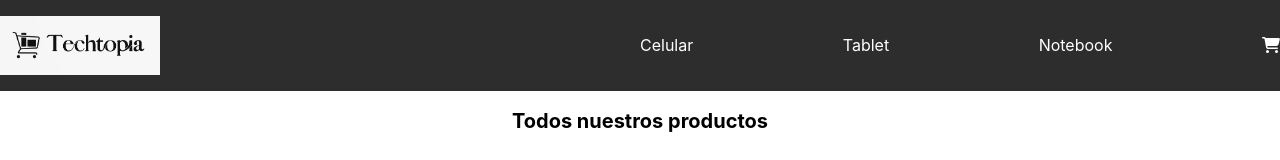
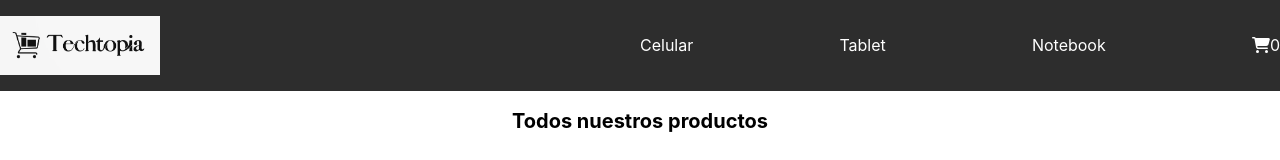
Before and after one commit to JessicaMP/ecomerce, a React (Create React App) app: page / in a window 1280 px wide. Shown: the top 160 px of the page. Built offline with nearby package versions, Linux system fonts and the light colour scheme; no server answers; the database is empty.

Commit message:
integracion de firebase usando env

```diff
--- a/package.json
+++ b/package.json
@@ -10,6 +10,7 @@
     "@testing-library/jest-dom": "^5.16.5",
     "@testing-library/react": "^13.4.0",
     "@testing-library/user-event": "^13.5.0",
+    "firebase": "^9.19.1",
     "react": "^18.2.0",
     "react-dom": "^18.2.0",
     "react-router-dom": "^6.9.0",
--- a/src/components/CardProduct/ItemListContainer/ItemListContainer.js
+++ b/src/components/CardProduct/ItemListContainer/ItemListContainer.js
@@ -1,15 +1,24 @@
 import ItemList from "../ItemList/ItemList";
 import { useEffect, useState } from "react";
 import { useParams } from "react-router-dom";
-import { getProducts, getProductsByCategory } from "../../../assets/data/mock";
+// import { getProducts, getProductsByCategory } from "../../../assets/data/mock";
+import { getDocs, collection } from "firebase/firestore";
+import { db } from "../../../services/firebase/firebaseConfig";
 
-const NotContent = ({label}) => {
+const NotContent = ({ label }) => {
   return (
     <div className="flex justify-center items-center p-10">
-    <p className="font-medium text-base">{label}</p>
+      <p className="font-medium text-base">{label}</p>
     </div>
-  )
-}
+  );
+};
+
+const setStructure = (products) => {
+  return products.map((product) => {
+    const data = product.data();
+    return { id: product.id, ...data };
+  });
+};
 
 const ItemListContainer = ({ greeting }) => {
   const [products, setProducts] = useState([]);
@@ -18,18 +27,34 @@ const ItemListContainer = ({ greeting }) => {
   const { categoryId } = useParams();
 
   useEffect(() => {
-    const asyncFunction = categoryId ? getProductsByCategory : getProducts;
     setLoading(true);
-    asyncFunction(categoryId)
-      .then((products) => {
-        setProducts(products);
-      })
-      .catch((error) => {
-        console.log(error);
-      })
-      .finally(() => {
-        setLoading(false);
-      });
+
+    const fetchProducts = async () => {
+      const productsRef = collection(db, "products");
+      const { docs = [] } = await getDocs(productsRef);
+      const newDocs = setStructure(docs);
+      console.log({ newDocs });
+      setProducts(newDocs);
+    };
+
+    // getDocs(productsRef).then((snapshot) => {
+    //   console.log({ snapshot });
+    // });
+
+    // const asyncFunction = categoryId ? getProductsByCategory : getProducts;
+    // setLoading(true);
+    // asyncFunction(categoryId)
+    //   .then((products) => {
+    //     setProducts(products);
+    //   })
+    //   .catch((error) => {
+    //     console.log(error);
+    //   })
+    //   .finally(() => {
+    //     setLoading(false);
+    //   });
+    fetchProducts();
+    setLoading(false);
   }, [categoryId]);
 
   return (
@@ -40,7 +65,7 @@ const ItemListContainer = ({ greeting }) => {
       ) : products.length > 0 ? (
         <ItemList products={products} />
       ) : (
-       <NotContent label={`No hay productos en la categoria ${categoryId}`}/>
+        <NotContent label={`No hay productos en la categoria ${categoryId}`} />
       )}
     </div>
   );
--- a/src/components/CartWidget/CartWidget.js
+++ b/src/components/CartWidget/CartWidget.js
@@ -1,12 +1,16 @@
-import { FontAwesomeIcon } from '@fortawesome/react-fontawesome'
-import { faCartShopping } from '@fortawesome/free-solid-svg-icons'
+import { FontAwesomeIcon } from "@fortawesome/react-fontawesome";
+import { faCartShopping } from "@fortawesome/free-solid-svg-icons";
+import { useCart } from "../../context/CartContext";
 
-const CartWidget = ({buttonStyle}) => {
-    return (
-        <div className={buttonStyle}>
-            <FontAwesomeIcon icon={faCartShopping} />
-        </div>
-    )
-}
+const CartWidget = ({ buttonStyle }) => {
+  const { totalQuantity } = useCart();
 
-export default CartWidget
+  return (
+    <div className={buttonStyle}>
+      <FontAwesomeIcon icon={faCartShopping} />
+      {totalQuantity}
+    </div>
+  );
+};
+
+export default CartWidget;
--- a/src/context/CartContext.js
+++ b/src/context/CartContext.js
@@ -19,8 +19,19 @@ export const CartProvider = ({ children }) => {
     }
   };
 
+  const getTotalQuantity = () => {
+    let totalQuantity = 0;
+    if (cart.length === 0) return totalQuantity;
+    totalQuantity = cart.reduce((accumulator, currentValue) => {
+      return accumulator?.quantity + currentValue?.quantity;
+    });
+    return totalQuantity;
+  };
+
+  const totalQuantity = getTotalQuantity();
+
   return (
-    <CartContext.Provider value={{ isInCart, addItem }}>
+    <CartContext.Provider value={{ isInCart, addItem, totalQuantity }}>
       {children}
     </CartContext.Provider>
   );
--- /dev/null
+++ b/src/services/firebase/firebaseConfig.js
@@ -0,0 +1,17 @@
+import { initializeApp } from "firebase/app";
+import { getFirestore } from "firebase/firestore";
+
+const firebaseConfig = {
+  apiKey: process.env.REACT_APP_API_KEY,
+  authDomain: process.env.REACT_APP_AUTH_DOMAIN,
+  databaseURL: process.env.REACT_APP_DATA_BASE_URL,
+  projectId: process.env.REACT_APP_PROJECT_ID,
+  storageBucket: process.env.REACT_APP_STORAGE_BUCKET,
+  messagingSenderId: process.env.REACT_APP_MESSAGING_SENDER_ID,
+  appId: process.env.REACT_APP_APP_ID,
+};
+
+// Initialize Firebase
+const app = initializeApp(firebaseConfig);
+// Initialize Firestore
+export const db = getFirestore(app);
```
Also changed, not shown: 2 other files (tests, documents, lock files or other folders).
